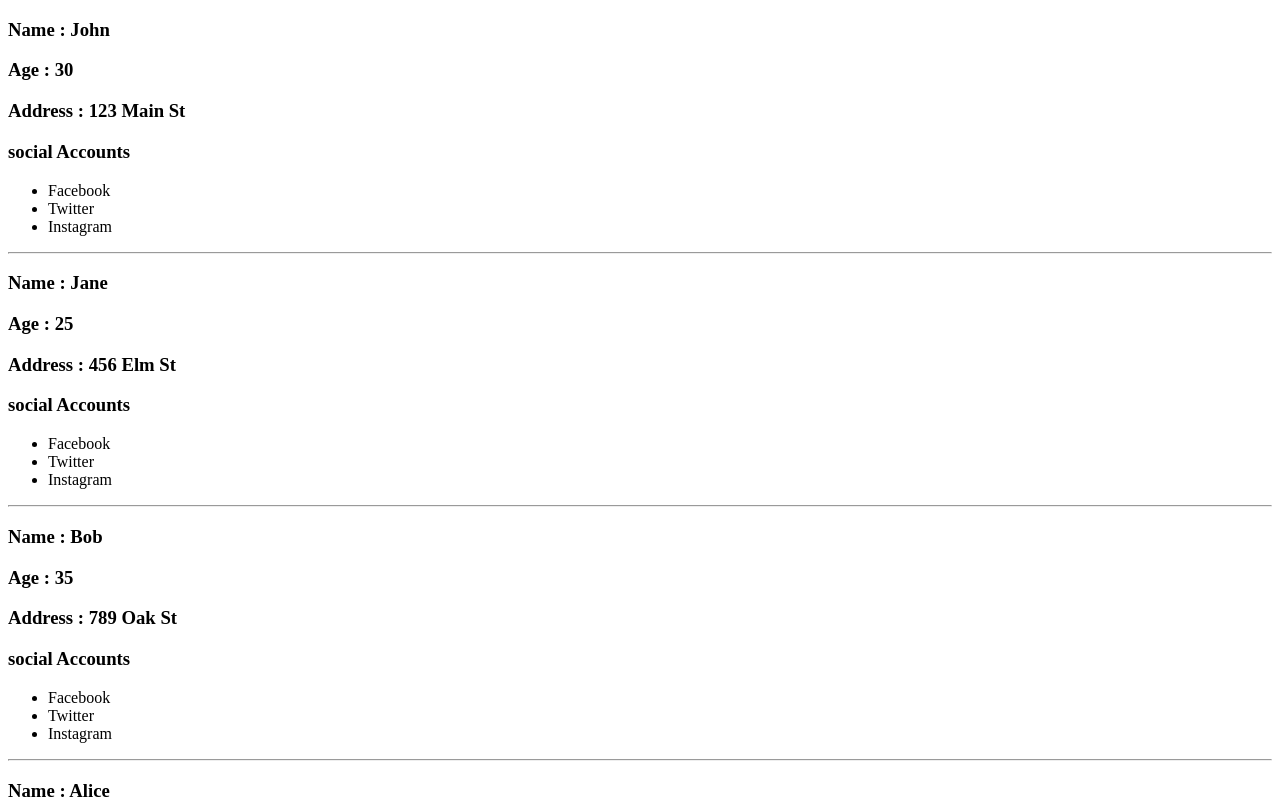
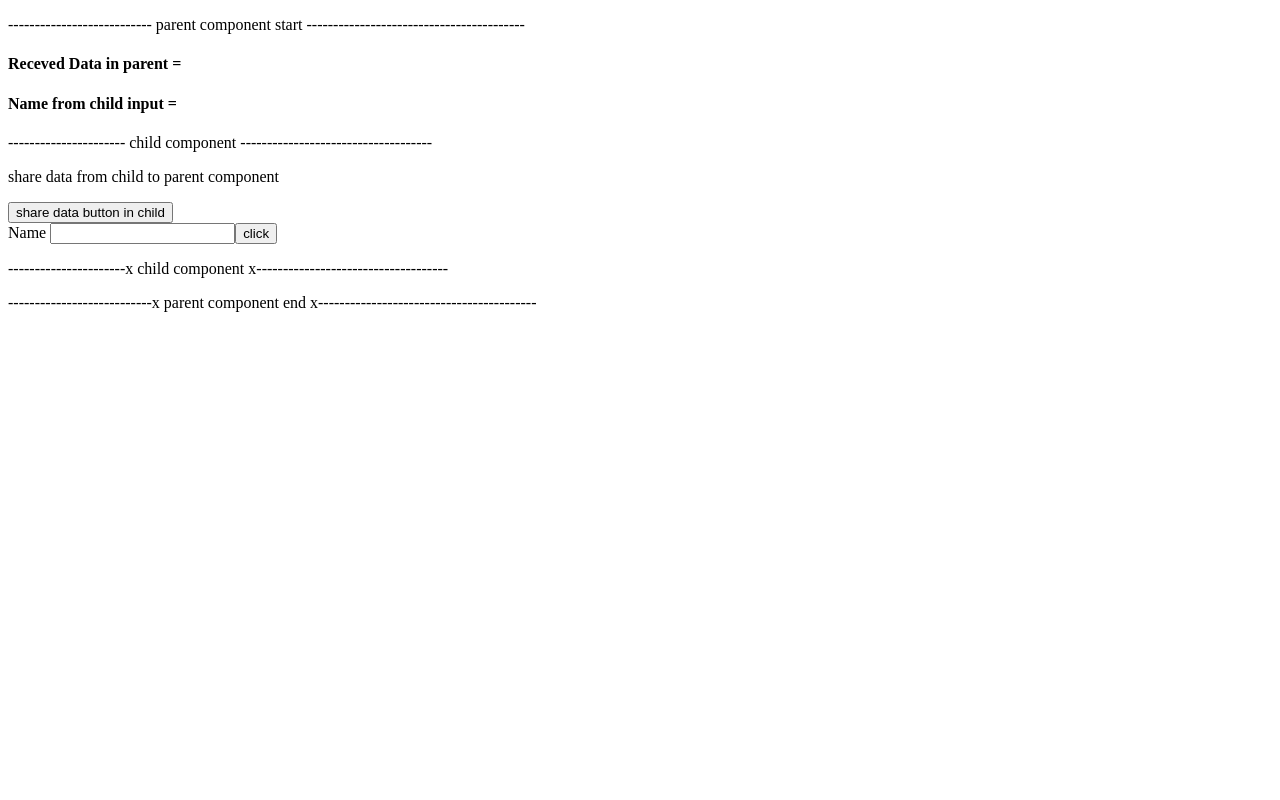
Before and after one commit to 01Deepak/angular-tut, an Angular app: page / in a window 1280 px wide. Shown: the top 800 px of the page. Built offline with nearby package versions, Linux system fonts and the light colour scheme.

Commit message:
send data from child to parent

```diff
--- a/src/app/component/data-share/child-component/child-component.component.html
+++ b/src/app/component/data-share/child-component/child-component.component.html
@@ -1,4 +1,5 @@
-<div *ngFor="let user of users">
+<p>---------------------- child component ------------------------------------</p>
+<!-- <div *ngFor="let user of users">
     <h3>Name : {{user.name}}</h3>
     <h3>Age : {{user.age}}</h3>
     <h3>Address : {{user.address}}</h3>
@@ -9,4 +10,15 @@
         </li>
     </ul>
     <hr/>
+</div> -->
+
+<p>share data from child to parent component</p>
+<div>
+    <button (click)="shareData('This data come from child')">share data button in child</button>
 </div>
+<div>
+    <label for="name"> Name </label>
+    <input type="text" name="name" #name>
+    <button (click)="handleSaveClick(name.value)">click</button>
+</div>
+<p>----------------------x child component x------------------------------------</p>
--- a/src/app/component/data-share/child-component/child-component.component.ts
+++ b/src/app/component/data-share/child-component/child-component.component.ts
@@ -1,4 +1,4 @@
-import { Component, Input } from '@angular/core';
+import { Component, Input, Output, EventEmitter } from '@angular/core';
 import { NgFor } from '@angular/common';
 
 @Component({
@@ -9,5 +9,15 @@ import { NgFor } from '@angular/common';
 })
 export class ChildComponentComponent {
   @Input() users: any = [];
+  @Output() dataToParent = new EventEmitter<any>();
+  @Output() inputDataEvent = new EventEmitter<any>();
 
+
+shareData(data: any) {
+  this.dataToParent.emit(data);
 }
+
+handleSaveClick(data: any) {
+  this.inputDataEvent.emit(data);
+}
+}
--- a/src/app/component/data-share/data-share.component.html
+++ b/src/app/component/data-share/data-share.component.html
@@ -1 +1,6 @@
-<app-child-component [users] = "users"></app-child-component>
+<p>--------------------------- parent component start -----------------------------------------</p>
+<h4>Receved Data in parent = {{  receivedData }}</h4>
+<h4>Name from child input = {{  inputFromChild }}</h4>
+<app-child-component [users] = "users" (dataToParent)="receiveData($event)" (inputDataEvent)="inputDataFromChild($event)"></app-child-component>
+
+<p>---------------------------x parent component end x-----------------------------------------</p>
--- a/src/app/component/data-share/data-share.component.ts
+++ b/src/app/component/data-share/data-share.component.ts
@@ -18,4 +18,15 @@ users: any = [
   {name: 'John', age: 30 , address: '123 Main St', socialAccounts: ['Facebook', 'Twitter', 'Instagram']},
   {name: 'Jane', age: 25 , address: '456 Elm St', socialAccounts: ['Facebook', 'Twitter', 'Instagram']},
 ];
+
+receivedData = '';
+inputFromChild = '';
+receiveData(data: any) {
+  this.receivedData = data;
 }
+
+inputDataFromChild(data: any) {
+  console.log(data);
+  this.inputFromChild = data;
+}
+}
```
